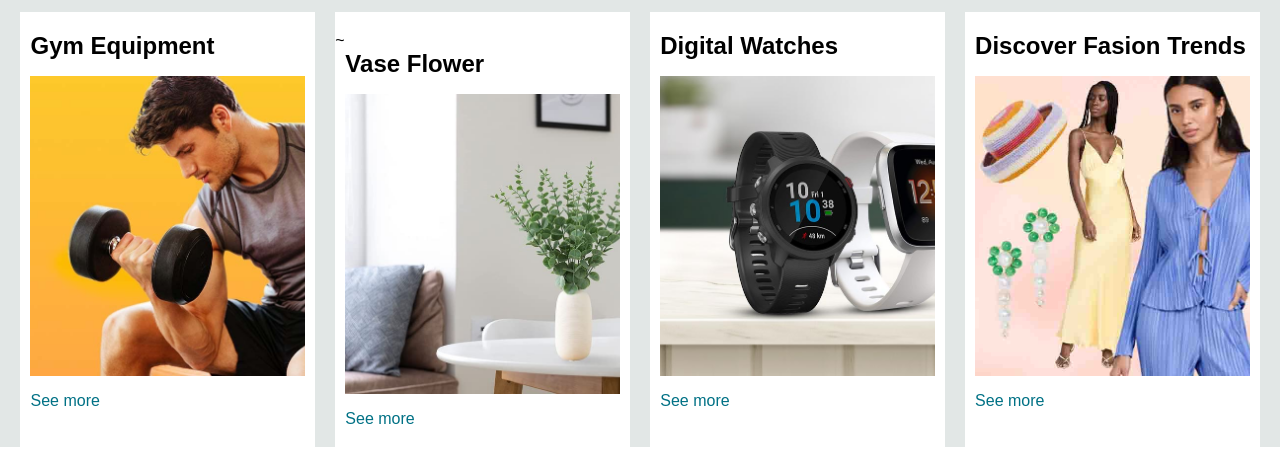
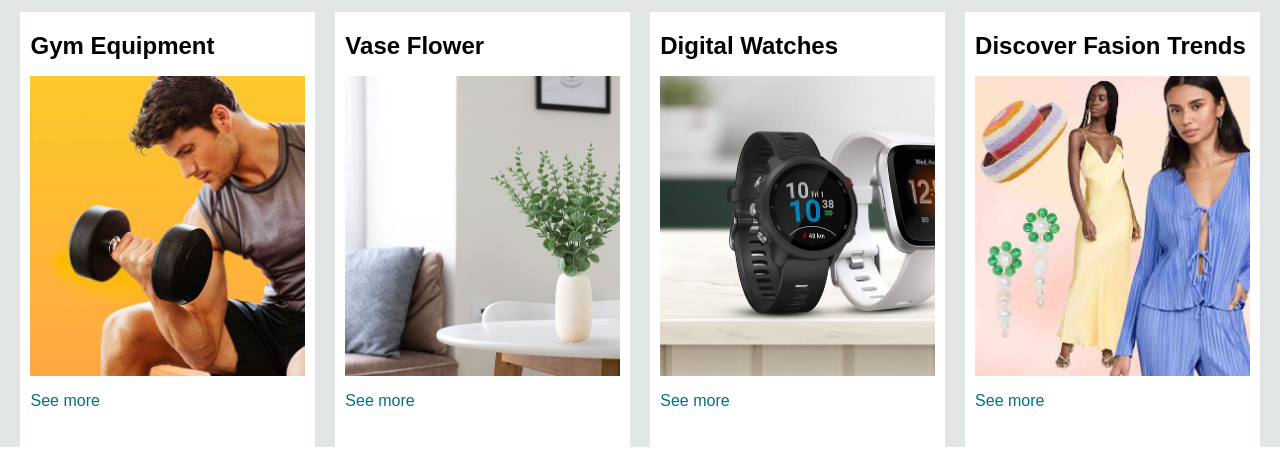
Before and after one commit to Amitpandit8148/Amazon, a plain HTML site: page index.html in a window 1280 px wide. Shown: the part 903-1362 px from the top of the page. Drawn offline with Linux system fonts and the light colour scheme.

Commit message:
amazon_clone

```diff
--- a/index.html
+++ b/index.html
@@ -6,7 +6,6 @@
           <title>Amazon</title>
           <link rel="stylesheet" href="https://cdnjs.cloudflare.com/ajax/libs/font-awesome/6.5.1/css/all.min.css" integrity="sha512-DTOQO9RWCH3ppGqcWaEA1BIZOC6xxalwEsw9c2QQeAIftl+Vegovlnee1c9QX4TctnWMn13TZye+giMm8e2LwA==" crossorigin="anonymous" referrerpolicy="no-referrer" />
           <link rel="stylesheet" href="style.css">
-          <link rel="stylesheet" href="medi.css">
 </head>
 <body>
        <header>
@@ -103,7 +102,7 @@
                <p>See more</p>
             </div>
          </div>
-         <div class="box">~
+         <div class="box">
             <div class="box-content">
                <h2>Vase Flower</h2>
                <div class="box-img" style="background-image: url('box6.jpg');"></div>
```
